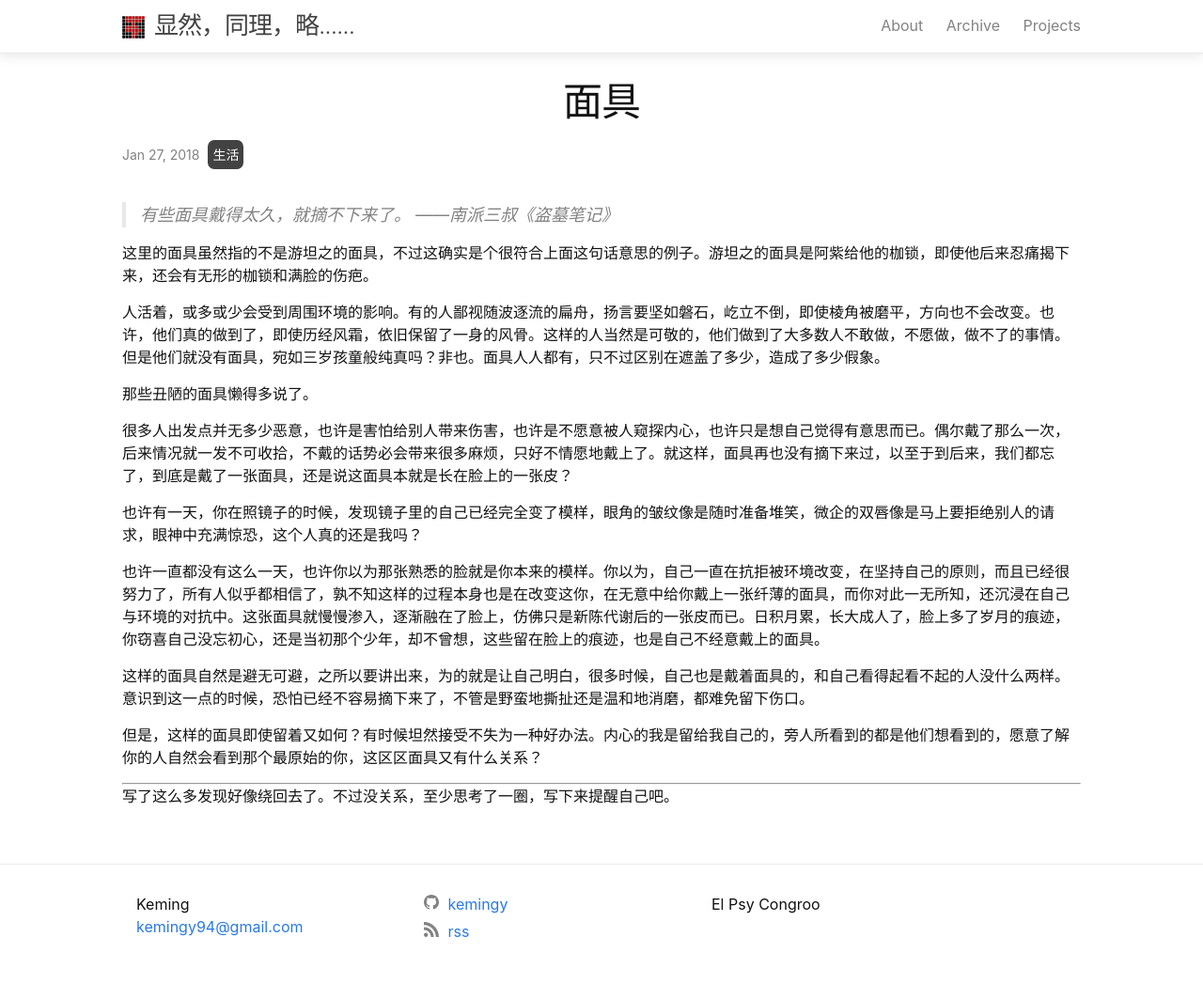
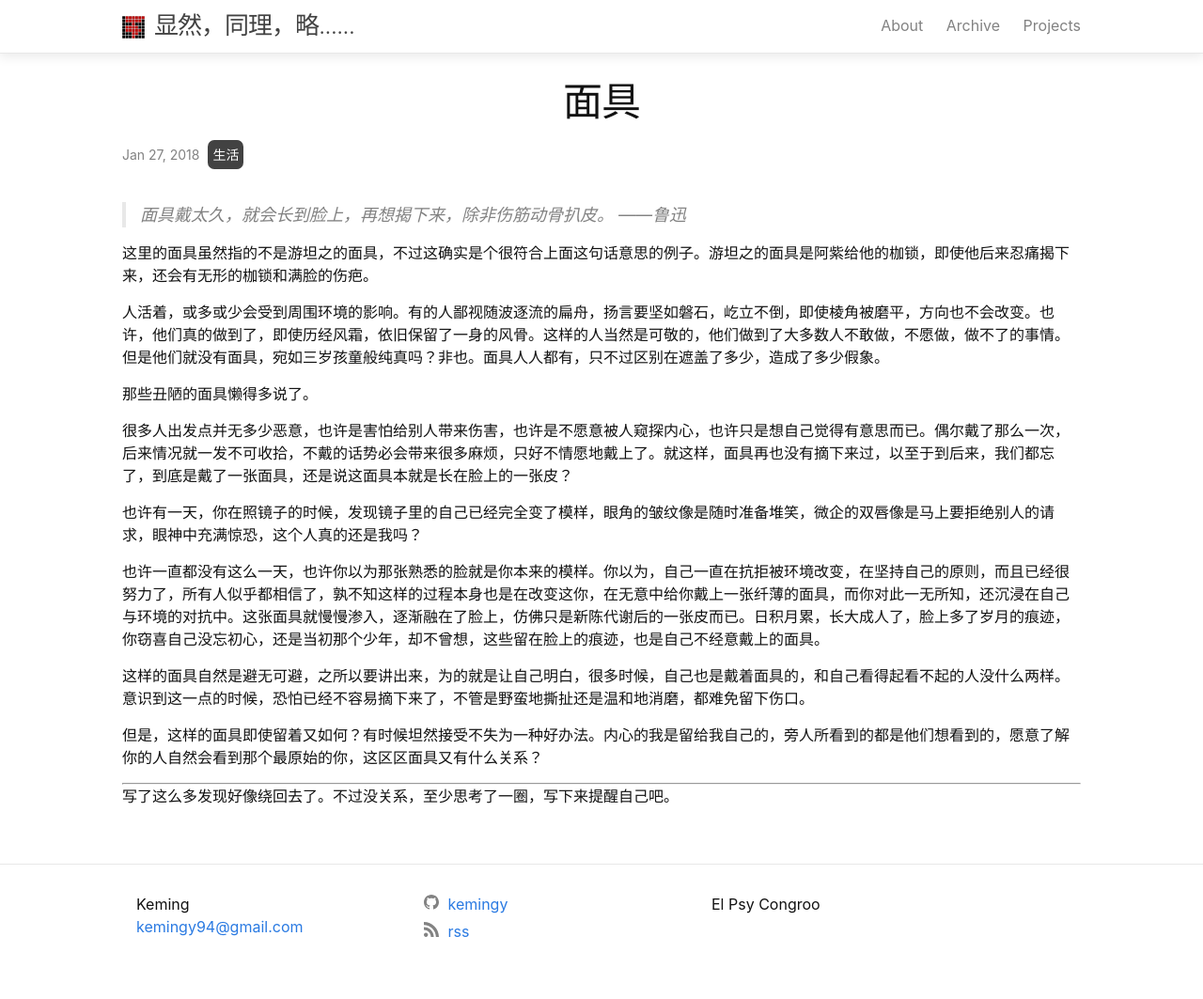
Before and after one commit to kemingy/kemingy.github.io, a Jekyll site: the page built from _posts/2018-01-27-面具.md, in a window 1280 px wide. Shown: the whole page at 94% size. Built offline with Jekyll 4.4.1, drawn with Linux system fonts in a browser that asks for light colours.

Commit message:
Update 2018-01-27-面具.md
多读书啊

```diff
--- a/_posts/2018-01-27-面具.md
+++ b/_posts/2018-01-27-面具.md
@@ -5,7 +5,7 @@ tags: [生活]
 categories: [生活]
 ---
 
-> 有些面具戴得太久，就摘不下来了。		——南派三叔《盗墓笔记》
+> 面具戴太久，就会长到脸上，再想揭下来，除非伤筋动骨扒皮。		——鲁迅
 
 这里的面具虽然指的不是游坦之的面具，不过这确实是个很符合上面这句话意思的例子。游坦之的面具是阿紫给他的枷锁，即使他后来忍痛揭下来，还会有无形的枷锁和满脸的伤疤。
 
```
